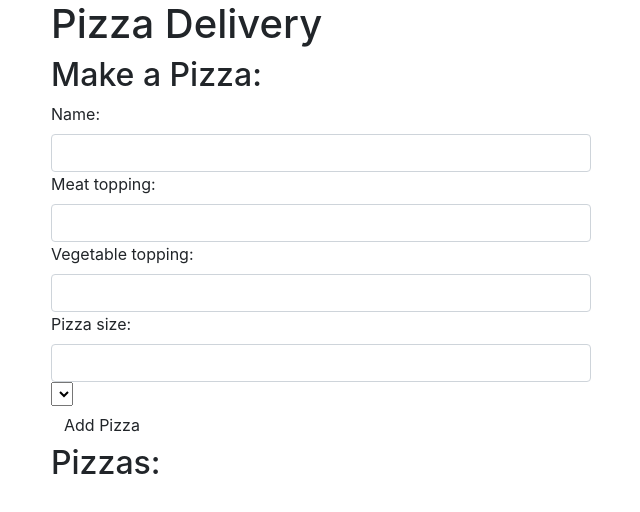
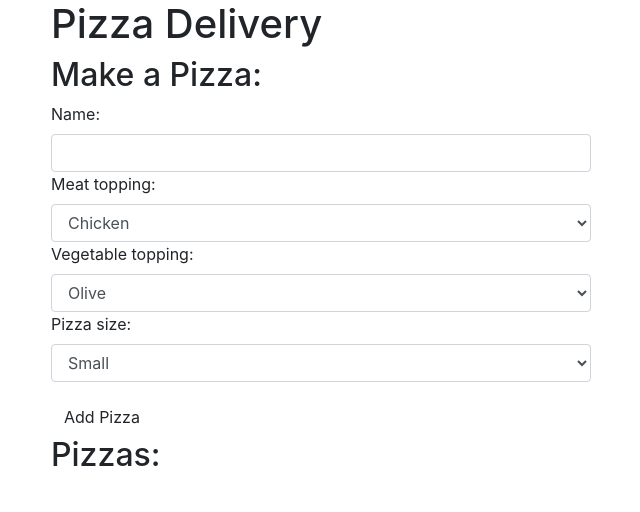
Before and after one commit to beepboopbitch/pizza-delivery, a plain HTML site: page index.html in a window 1280 px wide. Shown: the whole page, without its empty margins (34-674 px from the left). Drawn offline with nearby package versions, Linux system fonts and the light colour scheme; a web font is replaced by a local one.

Commit message:
add selectors

```diff
--- a/index.html
+++ b/index.html
@@ -24,22 +24,29 @@
             </div>
             <div class="from-group">
               <label for="newMeatTopping">Meat topping:</label>
-              <input type="text" class="form-control" id="newMeatTopping">
+              <select class="form-control" id="newMeatTopping">
+                <option value="Chicken">Chicken</option>
+                <option value="Beef">Beef</option>
+                <option value="Anchovy">Anchovy</option>
+                <option value="Pepperoni">Pepperoni</option>
+              </select>
             </div>
             <div class="from-group">
               <label for="newVegTopping">Vegetable topping:</label>
-              <input type="text" class="form-control" id="newVegTopping">
+              <select class="form-control" id="newVegTopping">
+                <option value="Olive">Olive</option>
+                <option value="Spinach">Spinach</option>
+                <option value="Tomato">Tomato</option>
+                <option value="Artichoke">Artichoke</option>
+              </select>
             </div>
-            <div class="from-group">
+            <div class="form-group">
               <label for="newSize">Pizza size:</label>
-              <input type="text" class="form-control" id="newSize">
-            </div>
-            <div class="">
-              <select class="" name="">
-                <option value=""></option>
-                <option value=""></option>
-                <option value=""></option>
-                <option value=""></option>
+              <select class="form-control" id="newSize">
+                <option value="Small">Small</option>
+                <option value="medium">Medium</option>
+                <option value="large">Large</option>
+                <option value="extraLarge">Extra Large</option>
               </select>
             </div>
             <button type="submit" class="btn">Add Pizza</button>
--- a/js/scripts.js
+++ b/js/scripts.js
@@ -65,13 +65,13 @@ $(document).ready(function() {
   $("form#newPizza").submit(function(event){
     event.preventDefault();
     var inputtedName = $("input#newName").val();
-    var inputtedMeatTopping = $("input#newMeatTopping").val();
-    var inputtedVegTopping = $("input#newVegTopping").val();
-    var inputtedSize = $("input#newSize").val();
+    var inputtedMeatTopping = $("select#newMeatTopping").val();
+    var inputtedVegTopping = $("select#newVegTopping").val();
+    var inputtedSize = $("select#newSize").val();
     $("input#newName").val("");
-    $("input#newMeatTopping").val("");
-    $("input#newVegTopping").val("");
-    $("input#newSize").val("");
+    $("select#newMeatTopping").val("");
+    $("select#newVegTopping").val("");
+    $("select#newSize").val("");
     var newPizza = new Pizza(inputtedName, inputtedMeatTopping, inputtedVegTopping, inputtedSize);
     order.addOrder(newPizza);
     displayOrder(order);
```
